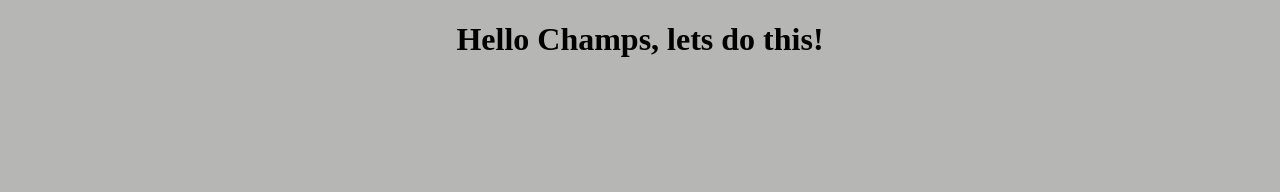
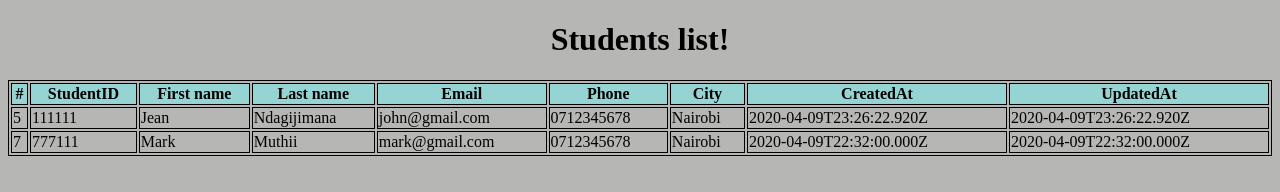
Before and after one commit to JeanPierreNdagijimana/BasicJS, a plain HTML site: page index.html in a window 1280 px wide. Drawn offline with Linux system fonts and the light colour scheme.

Commit message:
Display data from JS file to HTML page

```diff
--- /dev/null
+++ b/index.css
@@ -0,0 +1,7 @@
+table, th, td {
+    border: 1px solid black;
+  }
+th {
+    background-color: #96D4D4;
+    text-align: center;
+  }
--- a/index.html
+++ b/index.html
@@ -5,16 +5,33 @@
     <meta charset="UTF-8" />
     <meta name="viewport" content="width=device-width, initial-scale=1.0" />
     <meta http-equiv="X-UA-Compatible" content="ie=edge" />
-    <link rel="stylesheet" type="text/css" href="champion.css" />
-    <title>Champions registration </title>
+    <link rel="stylesheet" type="text/css" href="index.css" />
+    <title>Students</title>
 </head>
 
 <body>
-    <h1 style="text-align: center;"> Hello Champs, lets do this!</h1>
+    <h1 style="text-align: center;"> Students list!</h1>
     <section class="container">
-
+        <table id="student" style="width: 100%;">
+            <thead>
+                <tr>
+                    <div id="header">
+                        <th> # </th>
+                        <th> StudentID </th>
+                        <th> First name </th>
+                        <th> Last name </th>
+                        <th> Email </th>
+                        <th> Phone </th>
+                        <th> City </th>
+                        <th> CreatedAt </th>
+                        <th> UpdatedAt </th>
+                    </div>
+                </tr>
+            </thead>
+            <!-- tbody tag to group body content in an HTML table -->
+            <tbody id="student-info"></tbody>
+        </table>
     </section>
-    <span id="span1"></span>
     <script src="index.js"></script>
 </body>
 
--- a/index.js
+++ b/index.js
@@ -1,20 +1,20 @@
-const champ = {
-    fn: "john",
-    ln: "doe",
-};
-// console.log(champ.fn);
+// const champ = {
+//     fn: "john",
+//     ln: "doe",
+// };
+// // console.log(champ.fn);
 
-const arr = ['jane', 'doe', 10]
-// console.log(arr[1]);
-const test = {
-    student: {
-        fname: 'juba',
-        lname: 'kampala',
-        city: 'kigali',
-    },
-}
-console.log(`student name is ${test.student.fname} and lives in ${test.student.city}`);
-const test2 = {
+// const arr = ['jane', 'doe', 10]
+// // console.log(arr[1]);
+// const test = {
+//     student: {
+//         fname: 'juba',
+//         lname: 'kampala',
+//         city: 'kigali',
+//     },
+// }
+// console.log(`student name is ${test.student.fname} and lives in ${test.student.city}`);
+let test2 = {
     "success": true,
     "data": [
         {
@@ -47,4 +47,29 @@ const test2 = {
         }
     }
 }
-console.log(test2.data[0].firstName);
+let NewTest2 = test2;
+NewTest2.data[0].firstName = 'Jean';
+NewTest2.data[0].lastName = 'Ndagijimana';
+
+for( let i=0; i<test2.data.length; i++){
+    console.log(`Student studentID: ${test2.data[i].studentId}, Student first name: ${test2.data[i].firstName}, Student last name: ${test2.data[i].lastName}, Student email: ${test2.data[i].email}, Student phone: ${test2.data[i].phone}, Student city: ${test2.data[i].city}, Student Created at: ${test2.data[i].createdAt}, Student updated at: ${test2.data[i].updatedAt}`);
+}
+
+let studentTable = document.querySelector('#student-info');
+
+for (let i = 0; i < test2.data.length; i++) {
+    let student = test2.data[i];
+    let row = document.createElement('tr');
+    row.innerHTML = `
+        <td>${student.id}</td>
+        <td>${student.studentId}</td>
+        <td>${student.firstName}</td>
+        <td>${student.lastName}</td>
+        <td>${student.email}</td>
+        <td>${student.phone}</td>
+        <td>${student.city}</td>
+        <td>${student.createdAt}</td>
+        <td>${student.updatedAt}</td>
+    `;
+    studentTable.appendChild(row);
+}
```
